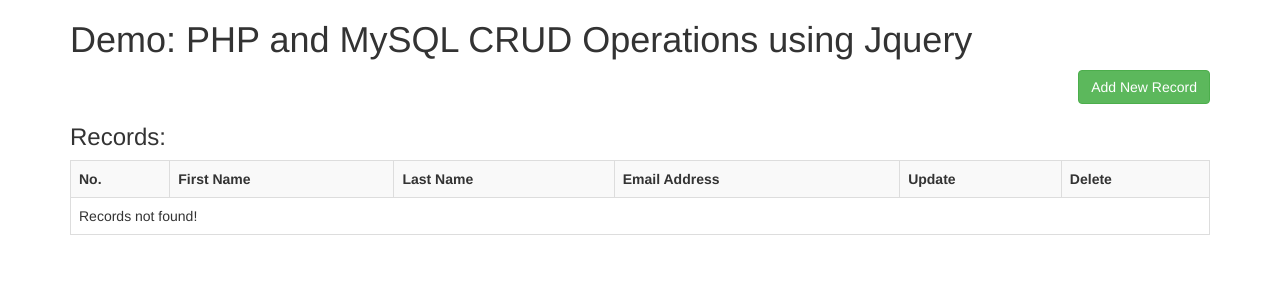
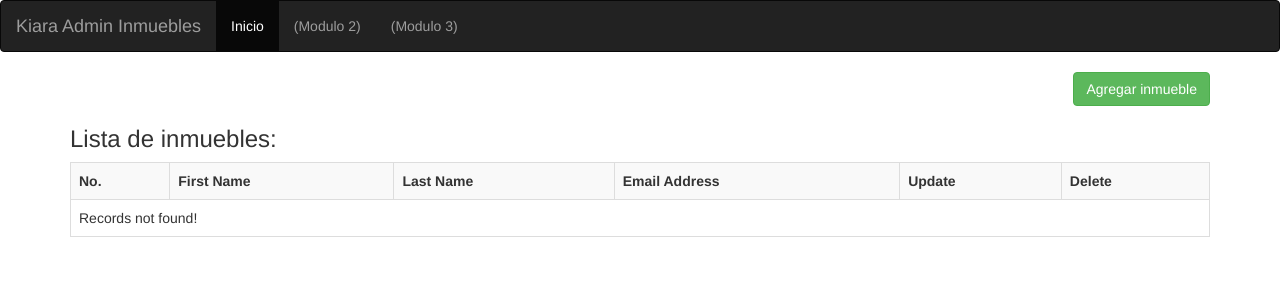
Before and after one commit to sergiosaac/gvl-inmuebles, a PHP site: page / in a window 1280 px wide. Shown: the top 300 px of the page. Run offline with PHP 8.4, Linux system fonts and the light colour scheme; data that the repository does not hold is empty.

Commit message:
Algunas cosas visiales

```diff
--- a/index.php
+++ b/index.php
@@ -9,23 +9,32 @@
 </head>
 <body>
 
+<nav class="navbar navbar-inverse">
+  <div class="container-fluid">
+    <div class="navbar-header">
+      <a class="navbar-brand" href="#">Kiara Admin Inmuebles</a>
+    </div>
+    <ul class="nav navbar-nav">
+      <li class="active"><a href="#">Inicio</a></li>
+      <li><a href="#">(Modulo 2)</a></li>
+      <li><a href="#">(Modulo 3)</a></li>
+    </ul>
+  </div>
+</nav>
+
 <!-- Content Section -->
 <div class="container">
-    <div class="row">
-        <div class="col-md-12">
-            <h1>Demo: PHP and MySQL CRUD Operations using Jquery</h1>
-        </div>
-    </div>
+
     <div class="row">
         <div class="col-md-12">
             <div class="pull-right">
-                <button class="btn btn-success" data-toggle="modal" data-target="#add_new_record_modal">Add New Record</button>
+                <button class="btn btn-success" data-toggle="modal" data-target="#add_new_record_modal">Agregar inmueble</button>
             </div>
         </div>
     </div>
     <div class="row">
         <div class="col-md-12">
-            <h3>Records:</h3>
+            <h3>Lista de inmuebles:</h3>
 
             <div class="records_content"></div>
         </div>
@@ -41,29 +50,29 @@
         <div class="modal-content">
             <div class="modal-header">
                 <button type="button" class="close" data-dismiss="modal" aria-label="Close"><span aria-hidden="true">&times;</span></button>
-                <h4 class="modal-title" id="myModalLabel">Add New Record</h4>
+                <h4 class="modal-title" id="myModalLabel">Agregar inmueble</h4>
             </div>
             <div class="modal-body">
 
                 <div class="form-group">
-                    <label for="first_name">First Name</label>
+                    <label for="first_name">Agente inmobiliario</label>
                     <input type="text" id="first_name" placeholder="First Name" class="form-control"/>
                 </div>
 
                 <div class="form-group">
-                    <label for="last_name">Last Name</label>
+                    <label for="last_name">Tel. Agente inmobiliario</label>
                     <input type="text" id="last_name" placeholder="Last Name" class="form-control"/>
                 </div>
 
                 <div class="form-group">
-                    <label for="email">Email Address</label>
+                    <label for="email">Zona</label>
                     <input type="text" id="email" placeholder="Email Address" class="form-control"/>
                 </div>
 
             </div>
             <div class="modal-footer">
-                <button type="button" class="btn btn-default" data-dismiss="modal">Cancel</button>
-                <button type="button" class="btn btn-primary" onclick="addRecord()">Add Record</button>
+                <button type="button" class="btn btn-default" data-dismiss="modal">Cancelar</button>
+                <button type="button" class="btn btn-primary" onclick="addRecord()">Crear</button>
             </div>
         </div>
     </div>
@@ -76,29 +85,29 @@
         <div class="modal-content">
             <div class="modal-header">
                 <button type="button" class="close" data-dismiss="modal" aria-label="Close"><span aria-hidden="true">&times;</span></button>
-                <h4 class="modal-title" id="myModalLabel">Update</h4>
+                <h4 class="modal-title" id="myModalLabel">Editar</h4>
             </div>
             <div class="modal-body">
 
                 <div class="form-group">
-                    <label for="update_first_name">First Name</label>
+                    <label for="update_first_name">Agente inmobiliario</label>
                     <input type="text" id="update_first_name" placeholder="First Name" class="form-control"/>
                 </div>
 
                 <div class="form-group">
-                    <label for="update_last_name">Last Name</label>
+                    <label for="update_last_name">Tel. Agente inmobiliario</label>
                     <input type="text" id="update_last_name" placeholder="Last Name" class="form-control"/>
                 </div>
 
                 <div class="form-group">
-                    <label for="update_email">Email Address</label>
+                    <label for="update_email">Zona</label>
                     <input type="text" id="update_email" placeholder="Email Address" class="form-control"/>
                 </div>
 
             </div>
             <div class="modal-footer">
-                <button type="button" class="btn btn-default" data-dismiss="modal">Cancel</button>
-                <button type="button" class="btn btn-primary" onclick="UpdateUserDetails()" >Save Changes</button>
+                <button type="button" class="btn btn-default" data-dismiss="modal">Cancelar</button>
+                <button type="button" class="btn btn-primary" onclick="UpdateUserDetails()" >Guardar cambios</button>
                 <input type="hidden" id="hidden_user_id">
             </div>
         </div>
```
